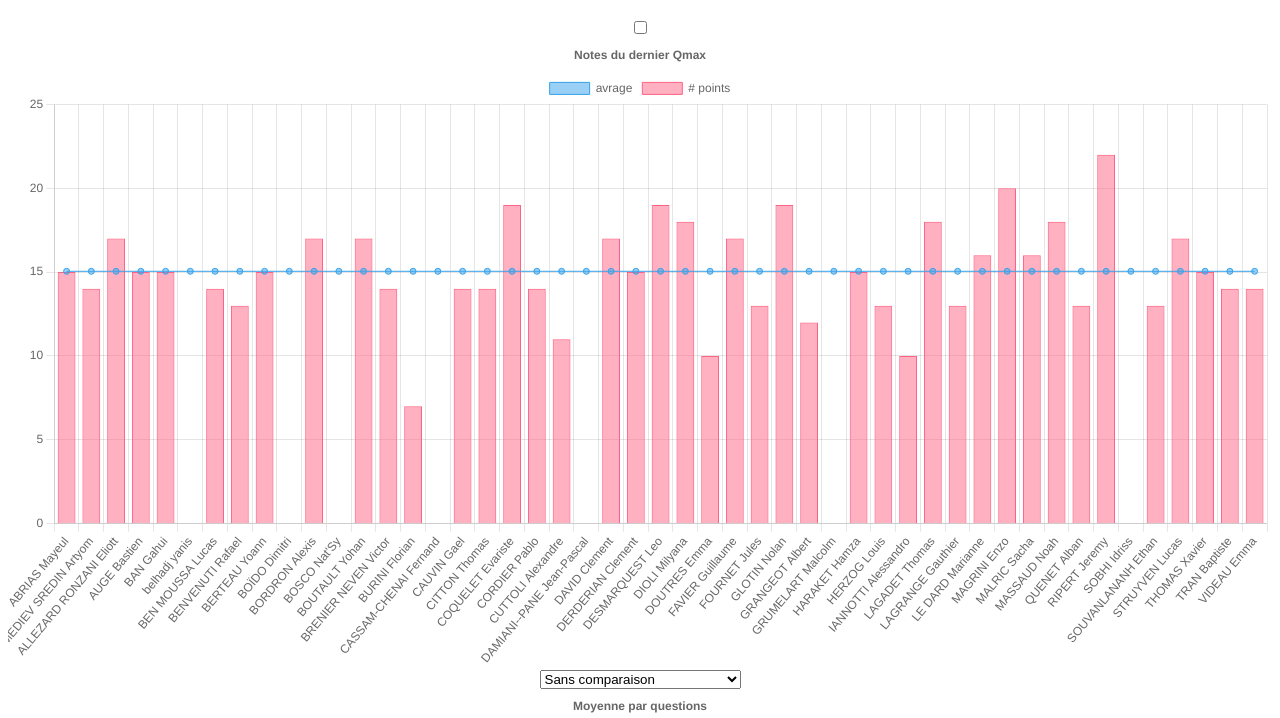
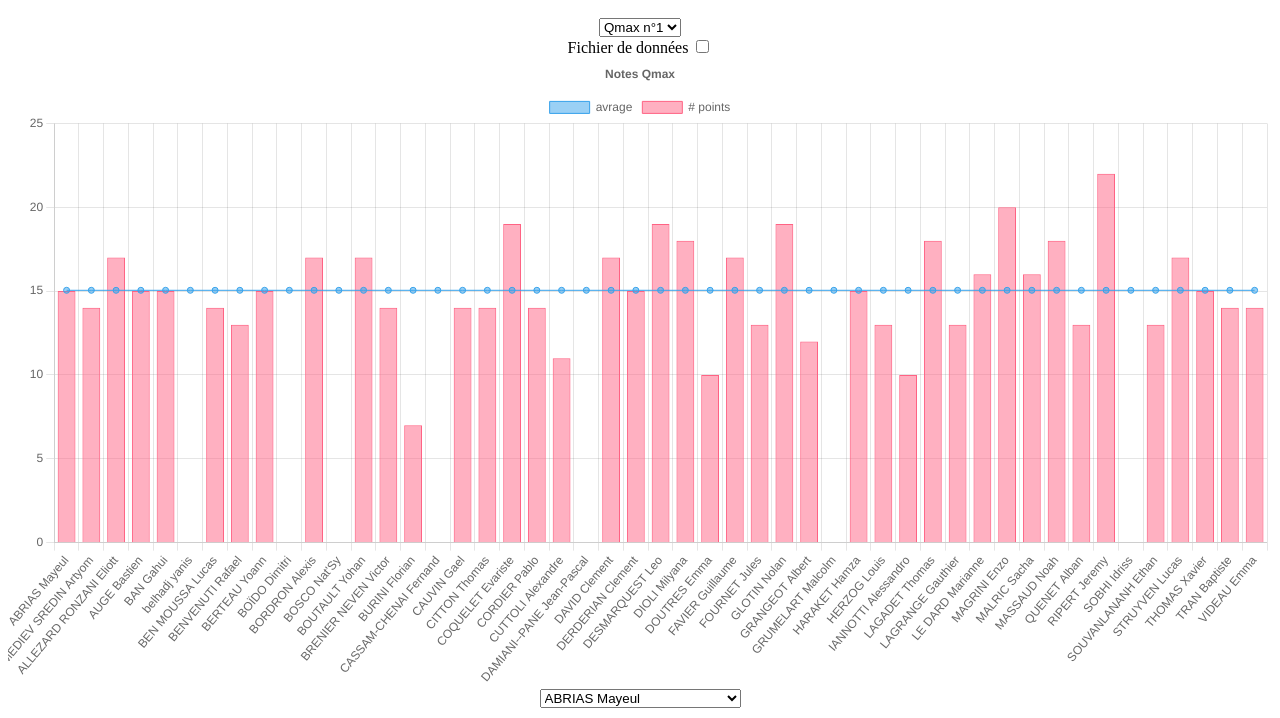
Before and after one commit to misaamanedu123456789/QmaxScrape, a plain HTML site: page index.html in a window 1280 px wide. Shown: the part 68-786 px from the top of the page. Drawn offline with nearby package versions, Linux system fonts and the light colour scheme.

Commit message:
mult Qmax

```diff
--- a/index.html
+++ b/index.html
@@ -10,12 +10,17 @@
     <div>
         <center>
             <h1> WOW C'est rigolo Q<sub>max</sub></h1>
-            <input type="checkbox" id="median">
-            <canvas id="lastTest"></canvas>
+            <select id="selectQ">
+            </select>
+            <br>
+            <label for="sort">Fichier de données</label>
+            <input type="checkbox" name="sort" id="sort">
+            <canvas id="fullgrade"></canvas>
             <select id="compEle">
-                <option value=""> Sans comparaison </option>
+
             </select>
             <canvas id="moy"></canvas>
+            <canvas id="evol"></canvas>
         </center>
     </div>
 </body>
--- a/page.js
+++ b/page.js
@@ -4,25 +4,49 @@ async function getJson(url) {
     return jj
 }
 (async () => {
-    const rData = await getJson("/scraping/res.json")
-    const dernierTest = document.getElementById('lastTest');
-    let globAvreage = 0;
-    let nbPers = 0;
-    rData.forEach(element => {
-        if (element[2][0][0]) {
-            globAvreage += element[2][0][2];
-            nbPers++;
+    const rData = await getJson("/scraping/res.json");
+    const selectQ = document.getElementById('selectQ');
+    const nbTests = rData[0][2].length
+    for (let i = 0; i < nbTests; i++) {
+        const option = document.createElement("option");
+        option.innerText = "Qmax n°" + (i + 1)
+        option.value = i;
+        selectQ.appendChild(option)
+    }
+
+    selectQ.value = 0
+    let nq = Number(selectQ.value);
+
+    // calcul des moyennes et du nombre de questions
+    const nbquest = []
+    let globAvreage = [];
+    let nbPers = [];
+    for (let i = 0; i < nbTests; i++) {
+        globAvreage.push(0);
+        nbPers.push(0);
+        rData.forEach((element,i2) => {
+            if (element[2][i][0]) {
+                globAvreage[i] += element[2][i][2];
+                nbPers[i]++;
+                if (nbquest.length <= i) {
+                    nbquest.push(element[2][i][3])
+                }
             }
         });
-    globAvreage /= nbPers;
+    }
+    for (let i = 0; i < nbTests; i++) {
+        globAvreage[i] /= nbPers[i];
+    }
 
+
+    // trie des nom en fonction des résultats
     let test = Object.create(rData)
     test.sort((a, b) => {
-        if(a[2][0][0] == false) return 1
-        if(b[2][0][0] == false) return -1
-        return b[2][0][2] - a[2][0][2]
+        if(a[2][nq][0] == false) return 1
+        if(b[2][nq][0] == false) return -1
+        return b[2][nq][2] - a[2][nq][2]
     })
-
+    const dernierTest = document.getElementById('fullgrade');
     const names = rData.map((item) => item[0])
     let wow = new Chart(dernierTest, {
         data: {
@@ -30,12 +54,12 @@ async function getJson(url) {
             datasets: [{
                 type: 'line',
                 label: 'avrage',
-                data: rData.map((item) => globAvreage),
+                data: rData.map((item) => globAvreage[nq]),
                 borderWidth: 1
             },{
                 type: 'bar',
                 label: '# points',
-                data: rData.map((item) => item[2][0][2]),
+                data: rData.map((item) => item[2][nq][2]),
                 borderWidth: 1
             }]
         },
@@ -51,58 +75,47 @@ async function getJson(url) {
                 },
                 title: {
                     display: true,
-                    text: 'Notes du dernier Qmax'
+                    text: 'Notes Qmax'
                 }
             }
         }
     })
-    document.getElementById("median").onchange = function (e) {
+    document.getElementById("sort").onchange = function (e) {
         if (e.target.checked) {
-            wow.data.datasets[1] = {
-                type: 'bar',
-                label: '# points',
-                data: test.map((item) => item[2][0][2]),
-                borderWidth: 1
-            }
+            wow.data.datasets[1]["data"] = test.map((item) => item[2][nq][2])
             wow.data.labels = test.map((item) => item[0])
-
         }else{
-            wow.data.datasets[1] = {
-                type: 'bar',
-                label: '# points',
-                data: rData.map((item) => item[2][0][2]),
-                borderWidth: 1
-            }
+            wow.data.datasets[1]["data"] = rData.map((item) => item[2][nq][2])
             wow.data.labels = names
         }
         wow.update()
     }
 
-
     const moyenne = document.getElementById('moy');
     let moy = []
     let questionsNum = []
-
-    for (let i = 0; i < rData[0][2][0][1].length; i++) {
-
-        const element = rData[0][2][0][1][i];
+    for (let nn = 0; nn < nbTests; nn++) {
+        moy.push([])
+        questionsNum.push([])
+        for (let i = 0; i < nbquest[nn]; i++) {
             let nb = 0;
             let pers = 0;
             for (let j = 0; j < rData.length; j++) {
-            if (rData[j][2][0][0] == false) continue
+                if (rData[j][2][nn][0] == false) continue
                 pers++
-            nb += rData[j][2][0][1][i];
+                nb += rData[j][2][nn][1][i];
             }
-        moy.push(nb / pers * 100)
-        questionsNum.push(i + 1)
+            moy[nn].push(nb / pers * 100)
+            questionsNum[nn].push(i + 1)
+        }
     }
     let barreQuestions = new Chart(moyenne, {
         type: 'bar',
         data: {
-            labels: questionsNum,
+            labels: questionsNum[nq],
             datasets: [{
                 label: '% de bonnes réponses',
-                data: moy,
+                data: moy[nq],
                 borderWidth: 1
             },{}]
         },
@@ -126,6 +139,33 @@ async function getJson(url) {
             }
         }
     });
+    selectQ.onchange = function (e) {
+        nq = e.target.value;
+        console.log(nq)
+        test.sort((a, b) => {
+            if (a[2][nq][0] == false) return 1
+            if (b[2][nq][0] == false) return -1
+            return b[2][nq][2] - a[2][nq][2]
+        })
+        wow.data.datasets[0]["data"] = rData.map((item) => globAvreage[nq])
+        wow.data.datasets[1]["data"] = rData.map((item) => item[2][nq][2])
+        document.getElementById("sort").checked = false
+        wow.update()
+
+        barreQuestions.data.labels = questionsNum[nq]
+        barreQuestions.data.datasets[0]["data"] = moy[nq]
+        barreQuestions.update()
+
+        document.getElementById("compEle").innerHTML = "<option value=''> Sans comparaison </option>"
+        names.forEach(nom => {
+            if (rData[names.indexOf(nom)][2][nq][0] == false) return
+            const option = document.createElement("option");
+            option.value = nom;
+            option.text = nom;
+            document.getElementById("compEle").appendChild(option);
+        })
+        mmettreBarre("")
+    }
 
 
     const mmettreBarre = (nom) => {
@@ -134,7 +174,7 @@ async function getJson(url) {
         if(nom != "") {
             barreQuestions.data.datasets[1] = {
                 "label": "réponse de " + nom,
-                "data": rData[names.indexOf(nom)][2][0][1].map((item) => item * 100),
+                "data": rData[names.indexOf(nom)][2][nq][1].map((item) => item * 100),
                 borderWidth: 1
             }
             barreQuestions.update();
@@ -146,7 +186,7 @@ async function getJson(url) {
     }
     mmettreBarre("")
     names.forEach(nom => {
-        if (rData[names.indexOf(nom)][2][0][0] == false) return
+        if (rData[names.indexOf(nom)][2][nq][0] == false) return
         const option = document.createElement("option");
         option.value = nom;
         option.text = nom;
--- a/scraping/index.js
+++ b/scraping/index.js
@@ -76,7 +76,7 @@ const aFaitQMax = async (email, password) => {
 
 
 (async() => {
-	let n = 1;
+	let n = 2;
 	let modif = false;
 	if(db[0][2].length <= n){
 		console.log("Modification du questionnaire n°"+n+" en cours...")
--- a/scraping/res.json
+++ b/scraping/res.json
@@ -31,6 +31,10 @@
                 ],
                 15,
                 22
+            ],
+            [
+                false,
+                null
             ]
         ]
     ],
@@ -66,6 +70,10 @@
                 ],
                 14,
                 22
+            ],
+            [
+                false,
+                null
             ]
         ]
     ],
@@ -101,6 +109,10 @@
                 ],
                 17,
                 22
+            ],
+            [
+                false,
+                null
             ]
         ]
     ],
@@ -136,6 +148,10 @@
                 ],
                 15,
                 22
+            ],
+            [
+                false,
+                null
             ]
         ]
     ],
@@ -171,6 +187,10 @@
                 ],
                 15,
                 22
+            ],
+            [
+                false,
+                null
             ]
         ]
     ],
@@ -181,6 +201,10 @@
             [
                 false,
                 null
+            ],
+            [
+                false,
+                null
             ]
         ]
     ],
@@ -216,6 +240,10 @@
                 ],
                 14,
                 22
+            ],
+            [
+                false,
+                null
             ]
         ]
     ],
@@ -251,6 +279,10 @@
                 ],
                 13,
                 22
+            ],
+            [
+                false,
+                null
             ]
         ]
     ],
@@ -286,6 +318,10 @@
                 ],
                 15,
                 22
+            ],
+            [
+                false,
+                null
             ]
         ]
     ],
@@ -296,6 +332,45 @@
             [
                 false,
                 null
+            ],
+            [
+                true,
+                [
+                    true,
+                    true,
+                    true,
+                    true,
+                    true,
+                    true,
+                    true,
+                    true,
+                    true,
+                    true,
+                    true,
+                    true,
+                    true,
+                    true,
+                    false,
+                    true,
+                    true,
+                    true,
+                    true,
+                    true,
+                    true,
+                    false,
+                    true,
+                    false,
+                    false,
+                    true,
+                    false,
+                    true,
+                    true,
+                    true,
+                    true,
+                    false
+                ],
+                26,
+                32
             ]
         ]
     ],
@@ -331,6 +406,10 @@
                 ],
                 17,
                 22
+            ],
+            [
+                false,
+                null
             ]
         ]
     ],
@@ -341,6 +420,10 @@
             [
                 false,
                 null
+            ],
+            [
+                false,
+                null
             ]
         ]
     ],
@@ -376,6 +459,10 @@
                 ],
                 17,
                 22
+            ],
+            [
+                false,
+                null
             ]
         ]
     ],
@@ -411,6 +498,10 @@
                 ],
                 14,
                 22
+            ],
+            [
+                false,
+                null
             ]
         ]
     ],
@@ -446,6 +537,10 @@
                 ],
                 7,
                 22
+            ],
+            [
+                false,
+                null
             ]
         ]
     ],
@@ -456,6 +551,10 @@
             [
                 false,
                 null
+            ],
+            [
+                false,
+                null
             ]
         ]
     ],
@@ -491,6 +590,10 @@
                 ],
                 14,
                 22
+            ],
+            [
+                false,
+                null
             ]
         ]
     ],
@@ -526,6 +629,10 @@
                 ],
                 14,
                 22
+            ],
+            [
+                false,
+                null
             ]
         ]
     ],
@@ -561,6 +668,10 @@
                 ],
                 19,
                 22
+            ],
+            [
+                false,
+                null
             ]
         ]
     ],
@@ -596,6 +707,10 @@
                 ],
                 14,
                 22
+            ],
+            [
+                false,
+                null
             ]
         ]
     ],
@@ -631,6 +746,10 @@
                 ],
                 11,
                 22
+            ],
+            [
+                false,
+                null
             ]
         ]
     ],
@@ -641,6 +760,10 @@
             [
                 false,
                 null
+            ],
+            [
+                false,
+                null
             ]
         ]
     ],
@@ -676,6 +799,10 @@
                 ],
                 17,
                 22
+            ],
+            [
+                false,
+                null
             ]
         ]
     ],
@@ -711,6 +838,10 @@
                 ],
                 15,
                 22
+            ],
+            [
+                false,
+                null
             ]
         ]
     ],
@@ -746,6 +877,10 @@
                 ],
                 19,
                 22
+            ],
+            [
+                false,
+                null
             ]
         ]
     ],
@@ -781,6 +916,10 @@
                 ],
                 18,
                 22
+            ],
+            [
+                false,
+                null
             ]
         ]
     ],
@@ -816,6 +955,10 @@
                 ],
                 10,
                 22
+            ],
+            [
+                false,
+                null
             ]
         ]
     ],
@@ -851,6 +994,10 @@
                 ],
                 17,
                 22
+            ],
+            [
+                false,
+                null
             ]
         ]
     ],
@@ -886,6 +1033,10 @@
                 ],
                 13,
                 22
+            ],
+            [
+                false,
+                null
             ]
         ]
     ],
@@ -921,6 +1072,10 @@
                 ],
                 19,
                 22
+            ],
+            [
+                false,
+                null
             ]
         ]
     ],
@@ -956,6 +1111,10 @@
                 ],
                 12,
                 22
+            ],
+            [
+                false,
+                null
             ]
         ]
     ],
@@ -966,6 +1125,10 @@
             [
                 false,
                 null
+            ],
+            [
+                false,
+                null
             ]
         ]
     ],
@@ -1001,6 +1164,10 @@
                 ],
                 15,
                 22
+            ],
+            [
+                false,
+                null
             ]
         ]
     ],
@@ -1036,6 +1203,10 @@
                 ],
                 13,
                 22
+            ],
+            [
+                false,
+                null
             ]
         ]
     ],
@@ -1071,6 +1242,10 @@
                 ],
                 10,
                 22
+            ],
+            [
+                false,
+                null
             ]
         ]
     ],
@@ -1106,6 +1281,10 @@
                 ],
                 18,
                 22
+            ],
+            [
+                false,
+                null
             ]
         ]
     ],
@@ -1141,6 +1320,10 @@
                 ],
                 13,
                 22
+            ],
+            [
+                false,
+                null
             ]
         ]
     ],
@@ -1176,6 +1359,10 @@
                 ],
                 16,
                 22
+            ],
+            [
+                false,
+                null
             ]
         ]
     ],
@@ -1211,6 +1398,10 @@
                 ],
                 20,
                 22
+            ],
+            [
+                false,
+                null
             ]
         ]
     ],
@@ -1246,6 +1437,10 @@
                 ],
                 16,
                 22
+            ],
+            [
+                false,
+                null
             ]
         ]
     ],
@@ -1281,6 +1476,10 @@
                 ],
                 18,
                 22
+            ],
+            [
+                false,
+                null
             ]
         ]
     ],
@@ -1316,6 +1515,10 @@
                 ],
                 13,
                 22
+            ],
+            [
+                false,
+                null
             ]
         ]
     ],
@@ -1351,6 +1554,10 @@
                 ],
                 22,
                 22
+            ],
+            [
+                false,
+                null
             ]
         ]
     ],
@@ -1361,6 +1568,10 @@
             [
                 false,
                 null
+            ],
+            [
+                false,
+                null
             ]
         ]
     ],
@@ -1396,6 +1607,10 @@
                 ],
                 13,
                 22
+            ],
+            [
+                false,
+                null
             ]
         ]
     ],
@@ -1431,6 +1646,10 @@
                 ],
                 17,
                 22
+            ],
+            [
+                false,
+                null
             ]
         ]
     ],
@@ -1466,6 +1685,10 @@
                 ],
                 15,
                 22
+            ],
+            [
+                false,
+                null
             ]
         ]
     ],
@@ -1501,6 +1724,10 @@
                 ],
                 14,
                 22
+            ],
+            [
+                false,
+                null
             ]
         ]
     ],
@@ -1536,6 +1763,10 @@
                 ],
                 14,
                 22
+            ],
+            [
+                false,
+                null
             ]
         ]
     ]
```
Also changed, not shown: spongebob.html (deleted, +0 -29 lines). Lines whose indentation alone changed are shown as unchanged.
